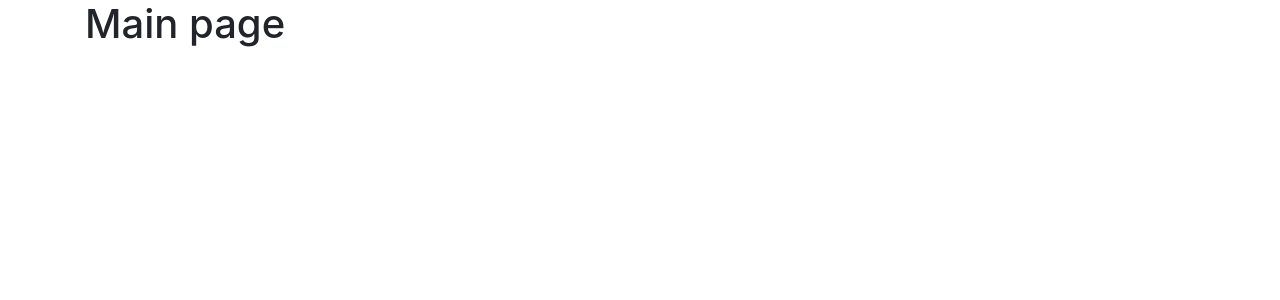
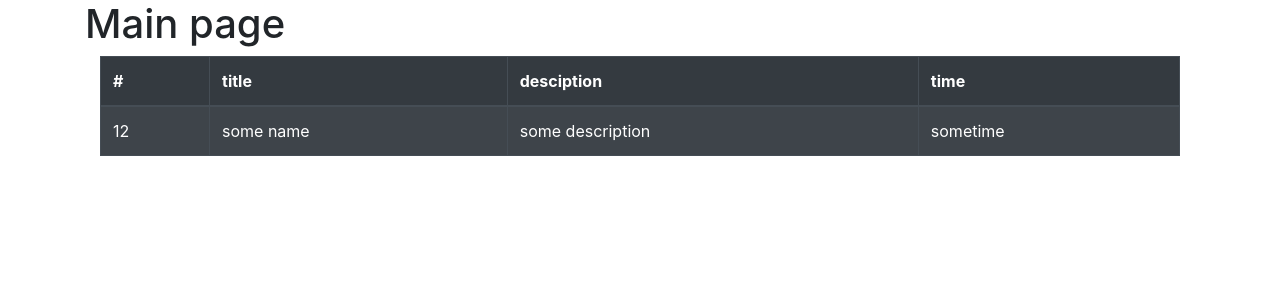
Before and after one commit to denbrown2003/reactredux, a React (Create React App) app: page / in a window 1280 px wide. Shown: the top 300 px of the page. Built offline with nearby package versions, Linux system fonts and the light colour scheme.

Commit message:
dark table was complete

```diff
--- a/src/components/common/tables/DarkTable.js
+++ b/src/components/common/tables/DarkTable.js
@@ -2,23 +2,28 @@ import React from 'react'
 import { Table } from 'react-bootstrap'
 
 
-const DarkTable = () => {
+const DarkTable = (props) => {
+    const headers = props.th;
+    const data = props.array;
     return(
         <Table striped bordered hover variant="dark">
             <thead>
                 <tr>
-                    <th>#</th>
-                    <th>First Name</th>
-                    <th>Last Name</th>
-                    <th>Username</th>
+                    {headers.map((item, index) => {
+                        return(
+                        <th key={index}>{item}</th>
+                        )
+                    })}
                 </tr>
             </thead>
             <tbody>
-                <tr>
-                    <td>3</td>
-                    <td colSpan="2">Larry the Bird</td>
-                    <td>@twitter</td>
-                </tr>
+                {data.map((item, idx)=> {
+                    return (<tr key={idx}>
+                        {Object.keys(item).map((key, idx)=> {
+                           return <td key={idx}>{item[key]}</td>;
+                        })}
+                    </tr>)
+                })}
             </tbody>
         </Table>
     )
--- a/src/components/panel/Panel.js
+++ b/src/components/panel/Panel.js
@@ -1,9 +1,13 @@
 import React  from 'react'
 import { Container } from 'reactstrap'
 import { contextPanel } from '../../contexts/contextPanel'
-
+import DarkTable from '../../components/common/tables/DarkTable'
 
 const Panel = () => {
+
+    const data = [
+        {id: 12, name: 'some name', desciption: 'some description', time: 'sometime'}
+    ]
 
     return(<Container>
         <contextPanel.Provider value={{
@@ -11,7 +15,12 @@ const Panel = () => {
         }}>
 
 
-
+            <DarkTable
+                th={['#', 'title', "desciption", 'time']}
+                array={[
+                    {id: 12, name: 'some name', desciption: 'some description', time: 'sometime'}
+                ]}
+            />
 
 
 
```
